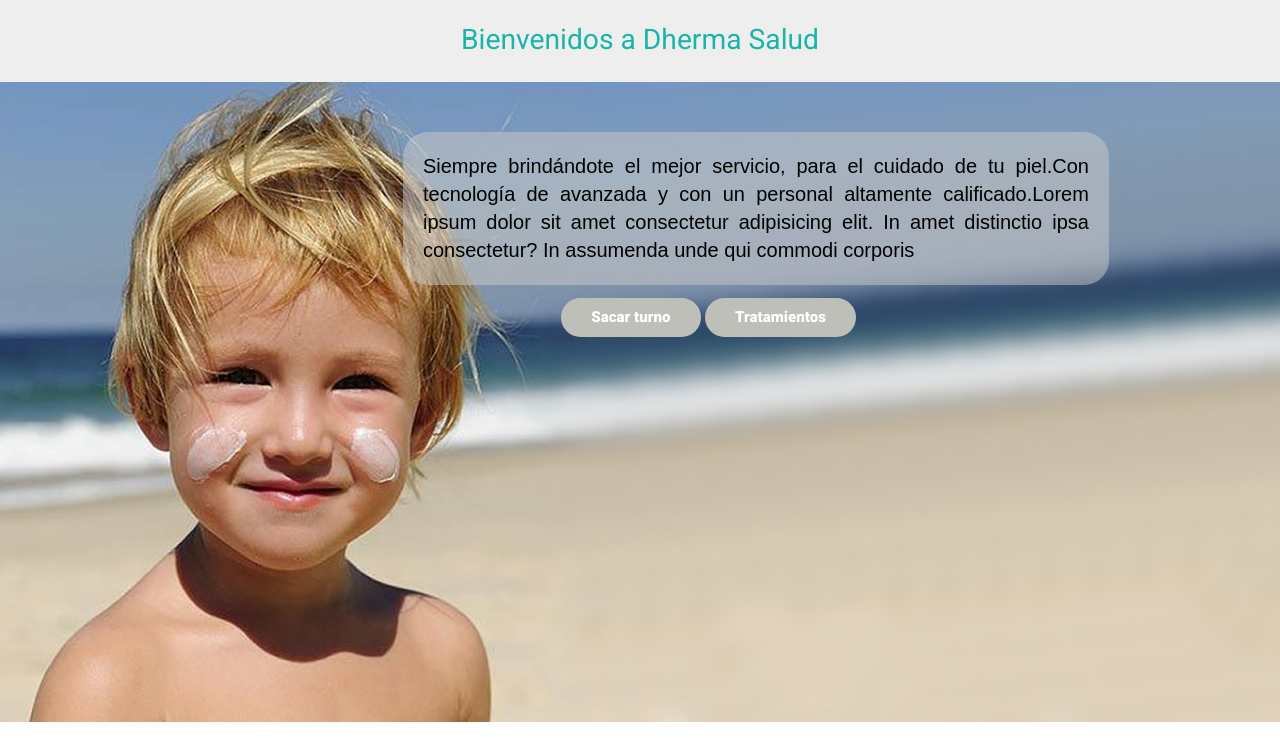
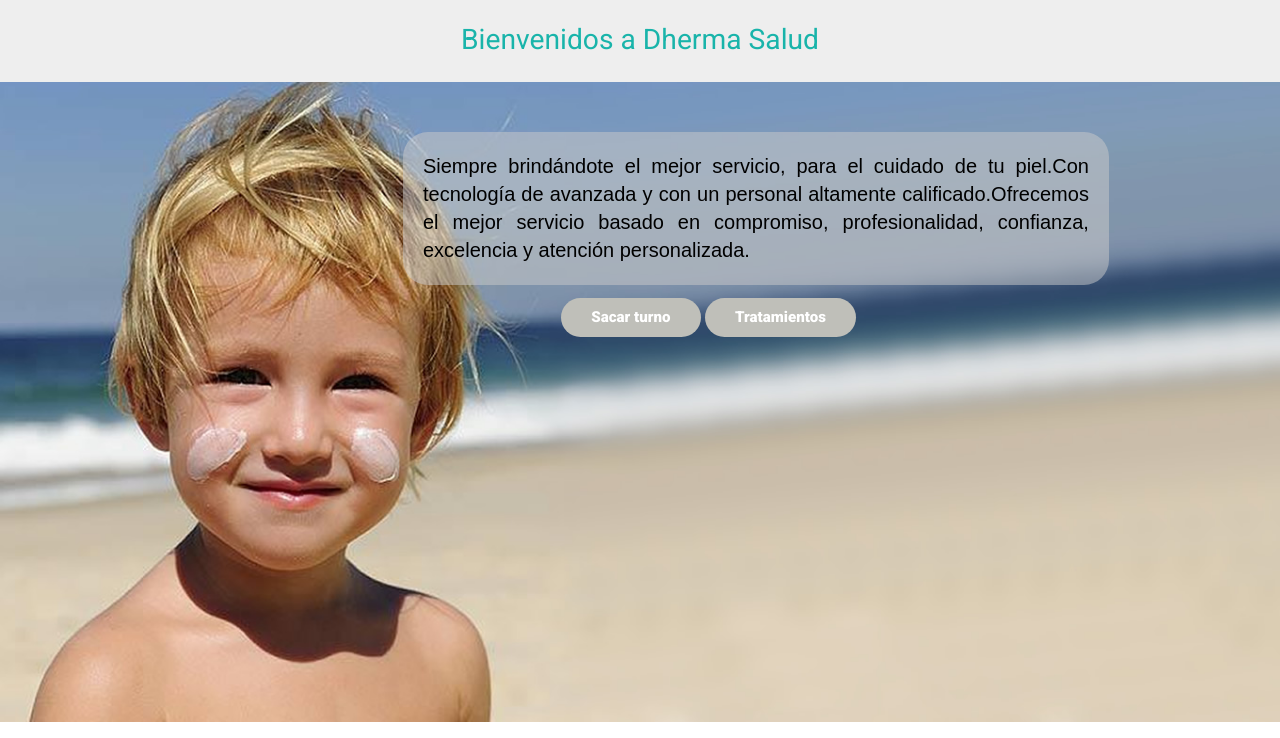
Before and after one commit to sofiavalentini/Entrega-SofiaValentini, a plain HTML site: page index.html in a window 1280 px wide. Shown: the part 62-800 px from the top of the page. Drawn offline with nearby package versions, Linux system fonts and the light colour scheme.

Commit message:
Entrega final

```diff
--- a/index.html
+++ b/index.html
@@ -71,7 +71,7 @@
         <section class="contenido">
             <h2>Bienvenidos a Dherma Salud</h2>
             <div class="box">
-                <p>Siempre brindándote el mejor servicio, para el cuidado de tu piel.Con tecnología de avanzada y con un personal altamente calificado.Lorem ipsum dolor sit amet consectetur adipisicing elit. In amet distinctio ipsa consectetur? In assumenda unde qui commodi corporis</p>
+                <p>Siempre brindándote el mejor servicio, para el cuidado de tu piel.Con tecnología de avanzada y con un personal altamente calificado.Ofrecemos el mejor servicio basado en compromiso, profesionalidad, confianza, excelencia y atención personalizada.</p>
                 <div class="boton_prin">
                     <a class="boton" href="#">Sacar turno</a>
                     <a class="boton" href="#">Tratamientos</a>
```
Also changed, not shown: 3 other files.
